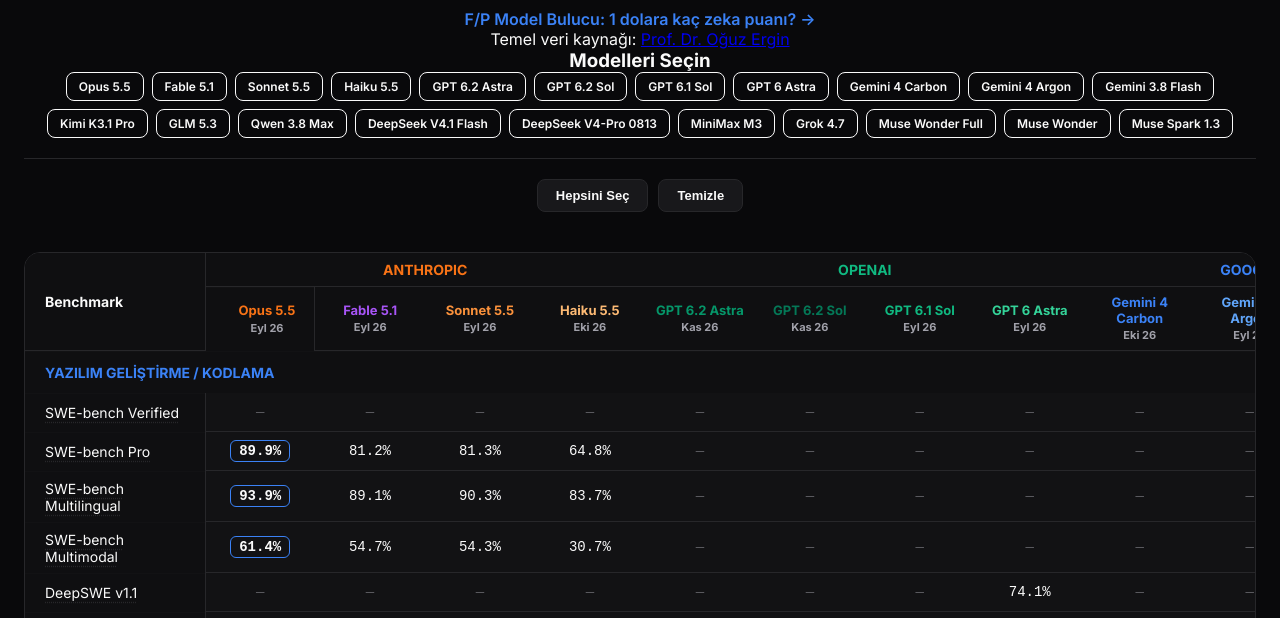
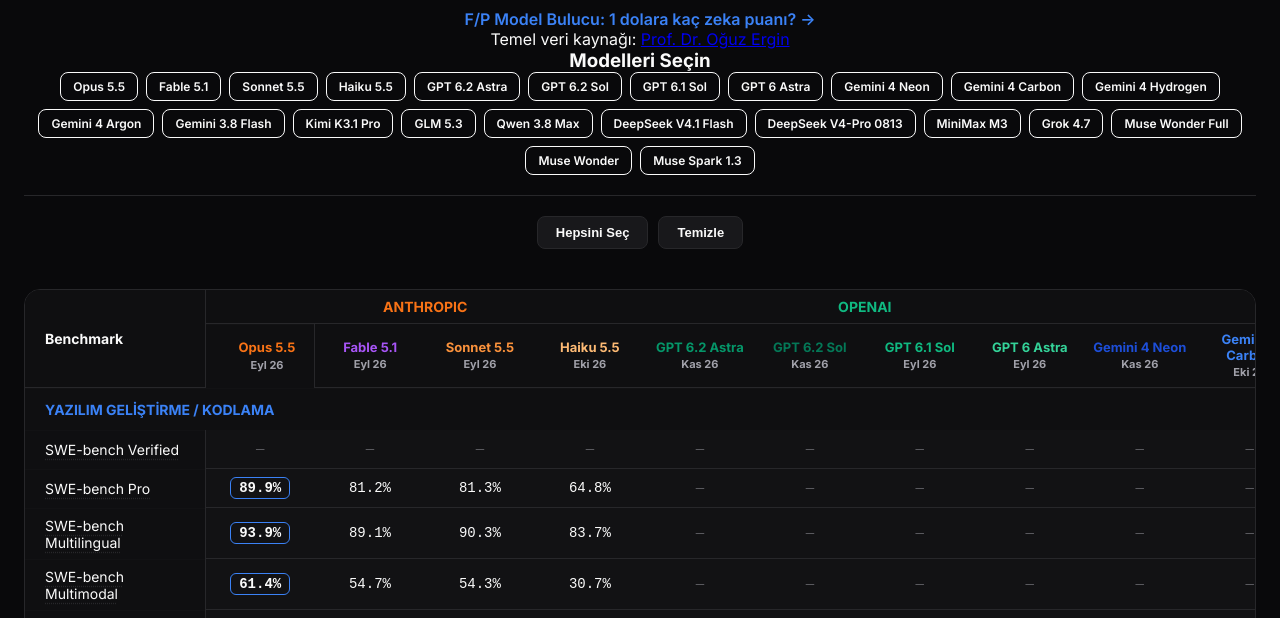
Before and after one commit to BlitzHan/ai-model-comparison, a plain HTML site: page index.html in a window 1280 px wide. Shown: the part 175-793 px from the top of the page. Drawn offline with Linux system fonts and the light colour scheme.

Commit message:
Gemini 4 Neon ve Hydrogen eklendi; Carbon ve Argon AA'nın güncel maliyet/süre değerlerine çekildi
Co-Authored-By: Claude Opus 5.5 <noreply@anthropic.com>

```diff
--- a/data.js
+++ b/data.js
@@ -154,11 +154,25 @@ const LLM_DATA = {
             "hidden": true
         },
         {
+            "id": "gemini4neon",
+            "name": "Gemini 4 Neon",
+            "company": "Google",
+            "date": "Kas 26",
+            "color": "#1d4ed8"
+        },
+        {
             "id": "gemini4carbon",
             "name": "Gemini 4 Carbon",
             "company": "Google",
             "date": "Eki 26",
             "color": "#3b82f6"
+        },
+        {
+            "id": "gemini4hydrogen",
+            "name": "Gemini 4 Hydrogen",
+            "company": "Google",
+            "date": "Kas 26",
+            "color": "#93c5fd"
         },
         {
             "id": "gemini4argon",
@@ -449,7 +463,9 @@ const LLM_DATA = {
         {
             "name": "Google",
             "ids": [
+                "gemini4neon",
                 "gemini4carbon",
+                "gemini4hydrogen",
                 "gemini4argon",
                 "gemini38flash",
                 "gemini37flash",
@@ -713,6 +729,10 @@ const LLM_DATA = {
                         "sonnet5": "12.4%",
                         "gpt62astra": "64.1%",
                         "gpt62sol": "60.1%",
+                        "gemini4neon": "63.6%",
+                        "gemini4carbon": "65.2%",
+                        "gemini4hydrogen": "53.5%",
+                        "gemini4argon": "57.1%",
                         "gpt6astra": "58.2%",
                         "gpt56sol": "37.3%",
                         "gemini38flash": "19.1%",
@@ -1843,6 +1863,10 @@ const LLM_DATA = {
                         "sonnet46": "1071",
                         "gpt62astra": "1643",
                         "gpt62sol": "1612",
+                        "gemini4neon": "1700",
+                        "gemini4carbon": "1611",
+                        "gemini4hydrogen": "1568",
+                        "gemini4argon": "1485",
                         "gpt6astra": "1568",
                         "gpt56sol": "1483",
                         "gpt55": "1143",
```
Also changed, not shown: fp.html (+6 -4 lines).
